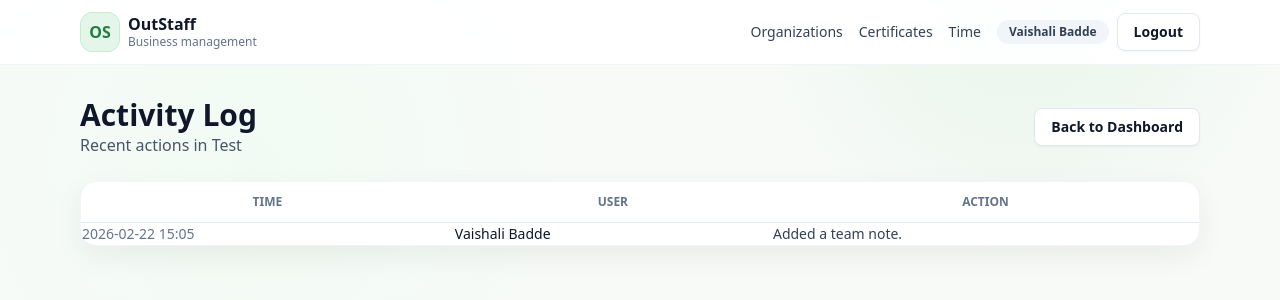
After one commit to vaishalibadde31/outstaff, a Flask app: a page that uses app/templates/orgs/activity.html in a window 1280 px wide. The commit adds this page. Shown: the top 300 px of the page. Run offline with Flask 3, Linux system fonts and the light colour scheme; a user stored in the database is signed in.

Commit message:
feat: Task 5 Completed

```diff
--- a/app/expenses/routes.py
+++ b/app/expenses/routes.py
@@ -3,6 +3,7 @@ from flask import Blueprint, render_template, request, flash, redirect, url_for
 from flask_login import login_required, current_user
 from app.extensions import db
 from app.models import Expense, Organization, Membership
+from app.utils import log_activity
 
 expenses_bp = Blueprint("expenses", __name__)
 
@@ -40,6 +41,7 @@ def index(slug):
                 )
                 db.session.add(expense)
                 db.session.commit()
+                log_activity(org.id, current_user.id, f"Added an expense: {description} (${amount})")
                 flash("Expense added successfully.", "success")
                 return redirect(url_for("expenses.index", slug=slug))
             except ValueError:
--- a/app/leaves/routes.py
+++ b/app/leaves/routes.py
@@ -3,6 +3,7 @@ from flask import Blueprint, render_template, request, flash, redirect, url_for,
 from flask_login import login_required, current_user
 from app.extensions import db
 from app.models import LeaveRequest, Organization, Membership, Role
+from app.utils import log_activity
 
 leaves_bp = Blueprint("leaves", __name__)
 
@@ -43,6 +44,7 @@ def index(slug):
                     )
                     db.session.add(leave)
                     db.session.commit()
+                    log_activity(org.id, current_user.id, f"Submitted a leave request for {leave_type}")
                     flash("Leave request submitted successfully.", "success")
                     return redirect(url_for("leaves.index", slug=slug))
             except ValueError:
@@ -71,6 +73,7 @@ def update_status(id):
     if new_status in ["Approved", "Rejected"]:
         leave.status = new_status
         db.session.commit()
+        log_activity(org.id, current_user.id, f"{new_status} leave request for {leave.user.name}")
         flash(f"Leave request {new_status.lower()}.", "success")
     else:
         flash("Invalid status.", "error")
--- a/app/notes/routes.py
+++ b/app/notes/routes.py
@@ -4,6 +4,7 @@ from flask_login import login_required, current_user
 from app.extensions import db
 from app.models import Note, Membership, Organization
 from app.forms import NoteForm
+from app.utils import log_activity
 
 notes_bp = Blueprint(
     "notes",
@@ -41,6 +42,7 @@ def notes_page(org_id):
 
         db.session.add(note)
         db.session.commit()
+        log_activity(org.id, current_user.id, "Added a team note.")
 
         flash("Note added successfully.", "success")
 
@@ -77,7 +79,7 @@ def delete_note(org_id, note_id):
 
     db.session.delete(note)
     db.session.commit()
-
+    log_activity(note.org_id, current_user.id, "Deleted a team note.")
     flash("Note deleted.", "info")
 
     return redirect(url_for("notes.notes_page", org_id=org_id))
--- a/app/orgs/routes.py
+++ b/app/orgs/routes.py
@@ -3,7 +3,7 @@ from flask_login import current_user, login_required
 
 from app.extensions import db
 from app.forms import OrganizationForm
-from app.models import Membership, Organization, Role
+from app.models import Membership, Organization, Role , ActivityLog
 
 orgs_bp = Blueprint("orgs", __name__)
 
@@ -129,3 +129,19 @@ def directory(org_id):
     members = members_query.order_by(Membership.user.property.mapper.class_.name).all()
 
     return render_template("orgs/members.html", org=org, members=members, query=query, Role=Role)
+
+
+@orgs_bp.route("/orgs/<slug>/activity")
+@login_required
+def activity(slug):
+    org = Organization.query.filter_by(slug=slug).first_or_404()
+
+    # Check membership
+    membership = Membership.query.filter_by(user_id=current_user.id, org_id=org.id, status="active").first()
+    if not membership:
+        flash("You must be a member of this organization to view activity log.", "error")
+        return redirect(url_for("orgs.dashboard", slug=slug))
+
+    activities = ActivityLog.query.filter_by(org_id=org.id).order_by(ActivityLog.created_at.desc()).limit(50).all()
+
+    return render_template("orgs/activity.html", org=org, activities=activities)
--- /dev/null
+++ b/app/templates/orgs/activity.html
@@ -0,0 +1,48 @@
+{% extends "base.html" %}
+
+{% block content %}
+<div class="max-w-4xl mx-auto space-y-6">
+    <div class="flex items-center justify-between">
+        <div>
+            <h1 class="text-3xl font-bold text-slate-900">Activity Log</h1>
+            <p class="text-slate-600">Recent actions in {{ org.name }}</p>
+        </div>
+        <a href="{{ url_for('orgs.view_org', org_id=org.id) }}" class="btn btn-secondary">Back to Dashboard</a>
+    </div>
+
+    <div class="card overflow-hidden">
+        <div class="overflow-x-auto">
+            <table class="w-full text-left">
+                <thead class="bg-slate-50 border-b border-slate-200">
+                    <tr>
+                        <th class="px-6 py-3 text-xs font-semibold text-slate-500 uppercase tracking-wider">Time</th>
+                        <th class="px-6 py-3 text-xs font-semibold text-slate-500 uppercase tracking-wider">User</th>
+                        <th class="px-6 py-3 text-xs font-semibold text-slate-500 uppercase tracking-wider">Action</th>
+                    </tr>
+                </thead>
+                <tbody class="divide-y divide-slate-100">
+                    {% for activity in activities %}
+                    <tr class="hover:bg-slate-50 transition-colors">
+                        <td class="px-6 py-4 text-sm text-slate-500 whitespace-nowrap">
+                            {{ activity.created_at.strftime('%Y-%m-%d %H:%M') }}
+                        </td>
+                        <td class="px-6 py-4 text-sm font-medium text-slate-900">
+                            {{ activity.user.name }}
+                        </td>
+                        <td class="px-6 py-4 text-sm text-slate-700">
+                            {{ activity.action }}
+                        </td>
+                    </tr>
+                    {% else %}
+                    <tr>
+                        <td colspan="3" class="px-6 py-12 text-center text-slate-500">
+                            No activities recorded yet.
+                        </td>
+                    </tr>
+                    {% endfor %}
+                </tbody>
+            </table>
+        </div>
+    </div>
+</div>
+{% endblock %}
--- a/app/templates/orgs/detail.html
+++ b/app/templates/orgs/detail.html
@@ -16,6 +16,7 @@
         <a class="btn btn-secondary" href="{{ url_for('orgs.directory', org_id=org.id) }}">Team Directory</a>
         <a class="btn btn-secondary" href="{{ url_for('expenses.index', slug=org.slug) }}">Expense Tracker</a>
         <a class="btn btn-secondary" href="{{ url_for('leaves.index', slug=org.slug) }}">Leave Requests</a>
+        <a class="btn btn-secondary" href="{{ url_for('orgs.activity', slug=org.slug) }}">Activity Log</a>
         {% if membership.role == Role.ADMIN %}
         <a class="btn btn-secondary" href="{{ url_for('admin.manage_members', org_id=org.id) }}">Admin console</a>
         <a class="btn btn-secondary" href="{{ url_for('orgs.edit_org', org_id=org.id) }}">Edit settings</a>
```
Also changed, not shown: app/models.py (+9 -0 lines), app/utils.py (added, +16 -0 lines), instance/outstaff.db.
